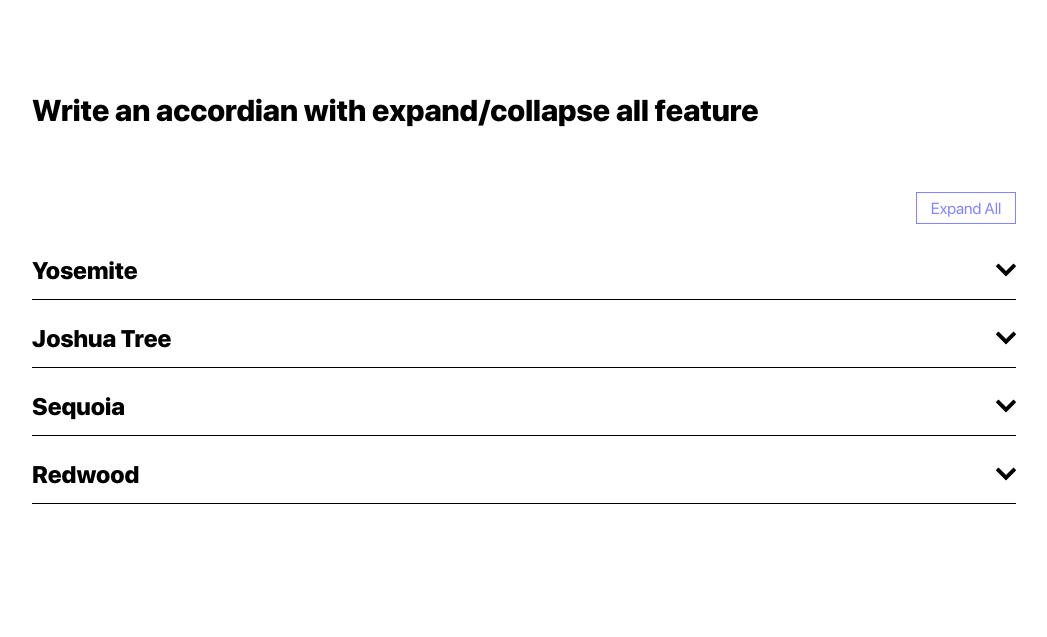
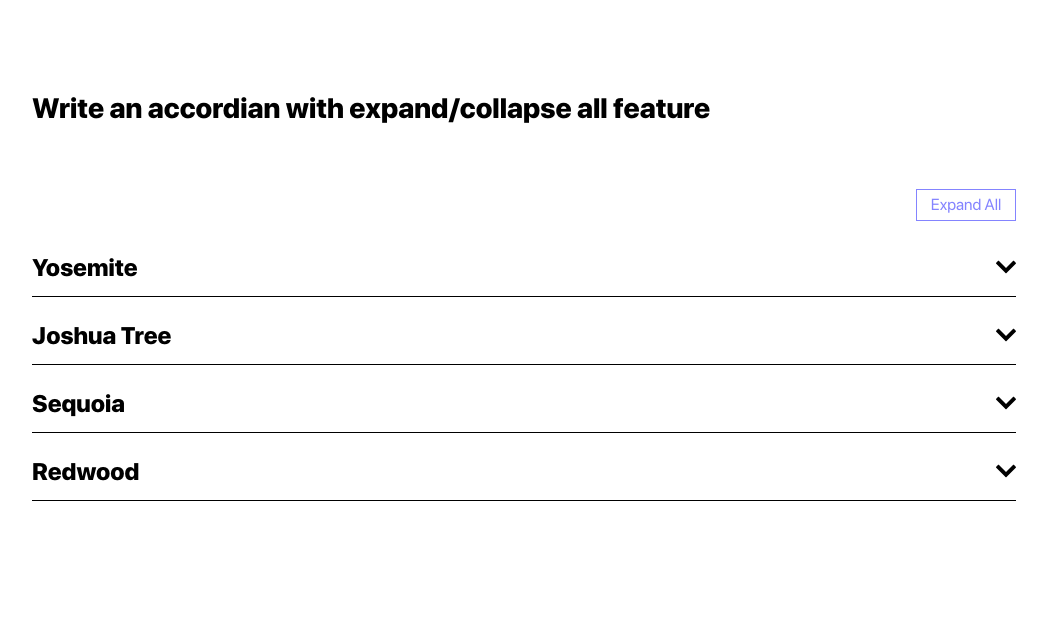
Before and after one commit to knamgung/CM-code-challenge, a plain HTML site: page index.html in a window 1280 px wide. Shown: the whole page, without its empty margins (116-1163 px from the left). Drawn offline with Linux system fonts and the light colour scheme.

Commit message:
Added Answers to the CM Questions and added some comments

```diff
--- a/js/script.js
+++ b/js/script.js
@@ -19,6 +19,7 @@ const callback = (mutationList) => {
 
 const observer = new MutationObserver(callback);
 
+// Attach event listener for each accordion
 accordion.forEach((accord) => {
   accord.addEventListener("click", () => {
     expanded = accord.getAttribute("aria-expanded") === "true";
@@ -28,6 +29,7 @@ accordion.forEach((accord) => {
   observer.observe(accord, { attributes: true });
 });
 
+// Attach event listener for button to toggle all accordions
 expandCollapseAll.addEventListener("click", (e) => {
   e.preventDefault();
 
--- a/styles/style.css
+++ b/styles/style.css
@@ -28,7 +28,7 @@ header {
 }
 
 .heading-title {
-  font-size: 30px;
+  font-size: 28px;
 }
 
 /* Parent div of accordions, make it stacked and center aligned in the middle */
```
Also changed, not shown: 3 other files.
